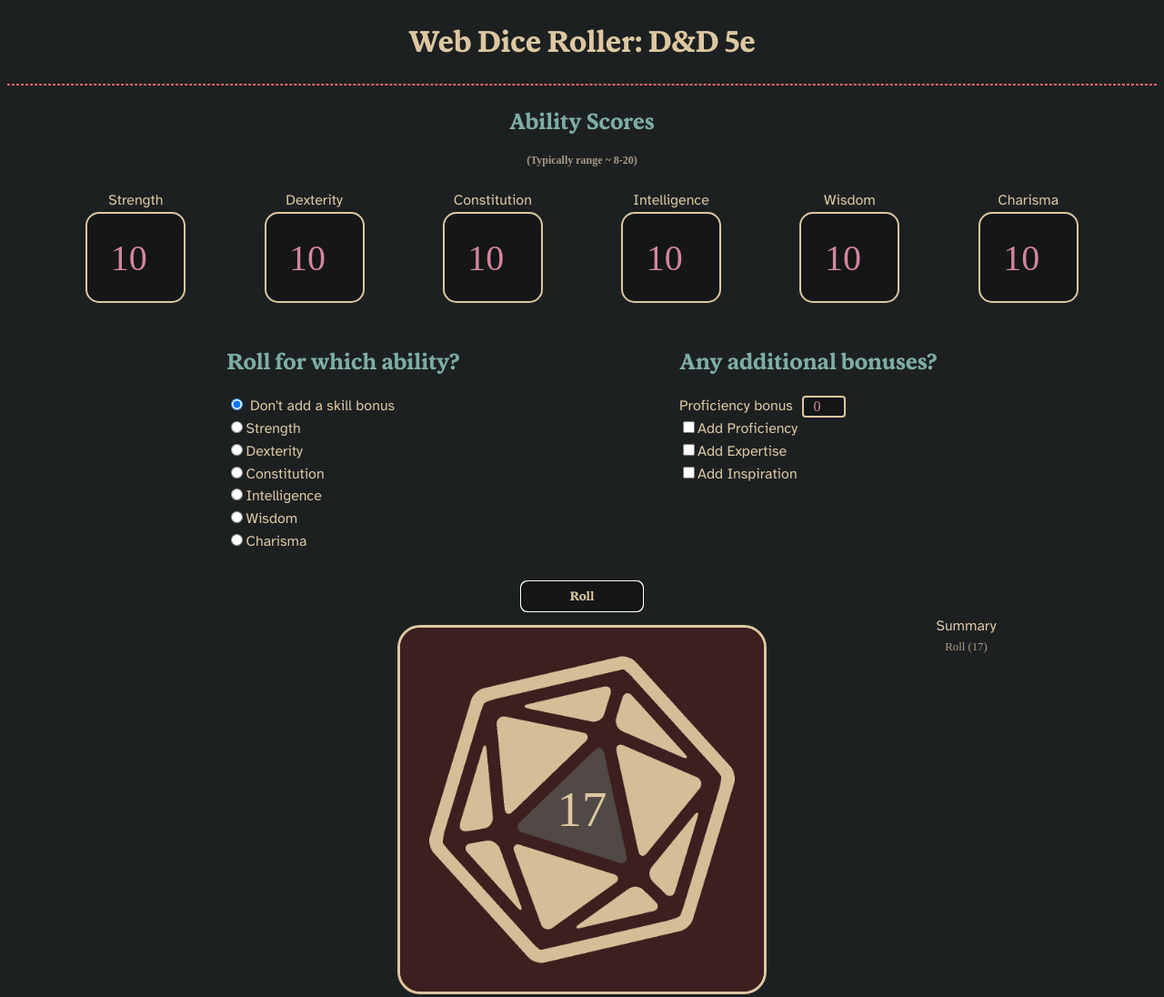
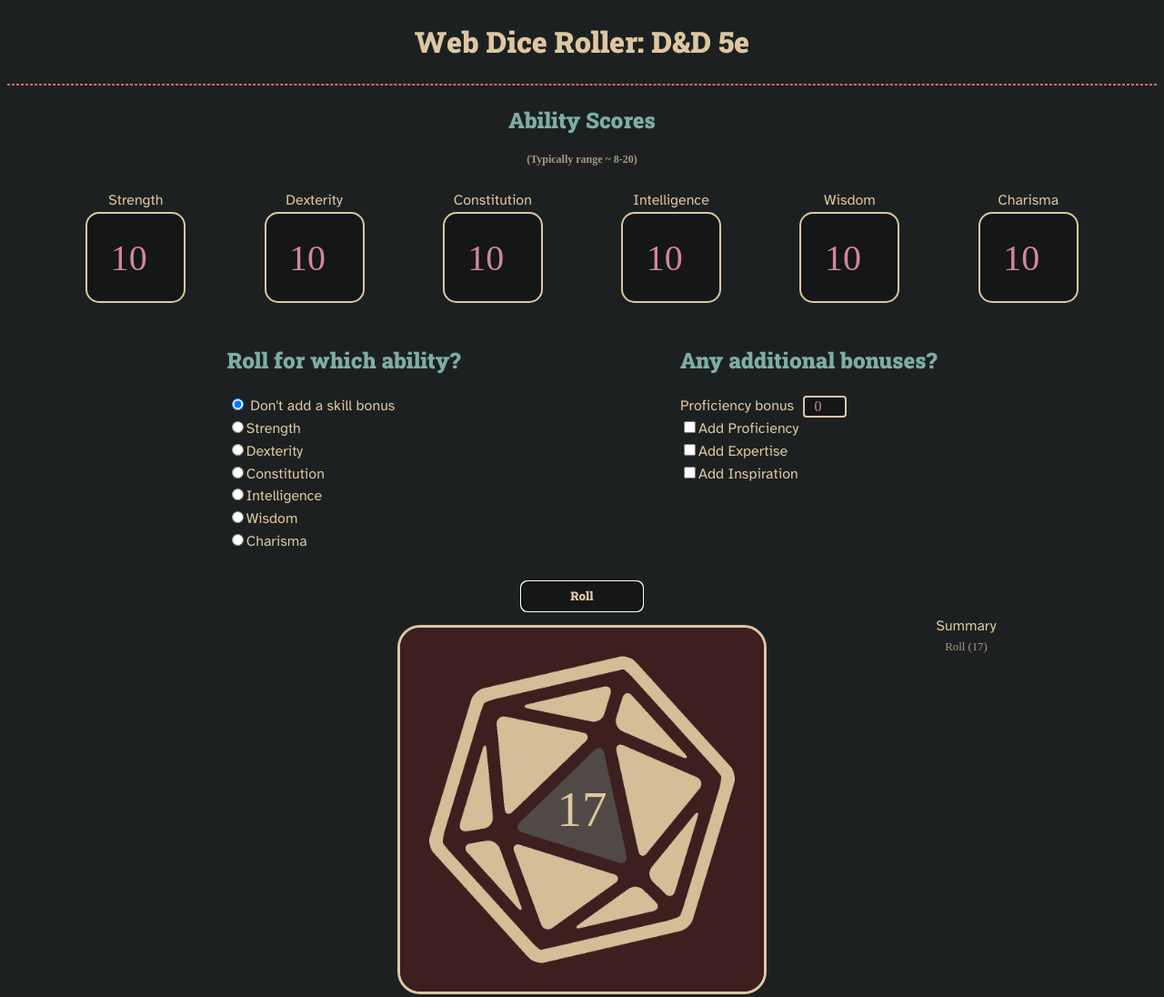
Before and after one commit to mszost/cpsc-44000, a plain HTML site: page sprint-02/dice-roller/index.html in a window 1280 px wide. Shown: the whole page at 91% size. Drawn offline with Linux system fonts and the light colour scheme; a web font is replaced by a local one.

Commit message:
change header font

```diff
--- a/sprint-02/dice-roller/main.js
+++ b/sprint-02/dice-roller/main.js
@@ -66,13 +66,13 @@
         insp = Math.floor(Math.random() * 4) + 1;
     }
 
-    displaySummary(roll, abName, abScore, abBonus, prof, insp, totalBonus);
+    displaySummary(roll, abName, abScore, abBonus, prof, insp);
 
     return totalBonus;
 }
 
 
-function displaySummary(roll, abName, abScore, abBonus, prof, insp, total) {
+function displaySummary(roll, abName, abScore, abBonus, prof, insp) {
     if (roll == 20) {
         document.getElementById("summary").insertAdjacentHTML("beforeend",
             "<div class=\"pos\">Critical Success!</div>");
--- a/sprint-02/dice-roller/style.css
+++ b/sprint-02/dice-roller/style.css
@@ -20,6 +20,11 @@
 
 /* font declarations */
 @font-face {
+    font-family: "Roboto Slab";
+    src: url("assets/fonts/RobotoSlab-Black.ttf");
+}
+
+@font-face {
     font-family: "Atkinson Hyperlegible";
     src: url("assets/fonts/Atkinson-Hyperlegible-Regular.otf");
 }
@@ -27,11 +32,6 @@
 @font-face {
     font-family: "JetBrains Mono";
     src: url("assets/fonts/JetBrainsMonoNerdFont-Medium.ttf");
-}
-
-@font-face {
-    font-family: "Stuart";
-    src: url("assets/fonts/Stuart.ttf");
 }
 
 
@@ -46,7 +46,7 @@
 
 
 h1,h2,h3 {
-    font-family: "Stuart";
+    font-family: "Roboto Slab";
 }
 
 h2 {
@@ -64,7 +64,7 @@
 }
 
 button {
-    font-family: "Stuart";
+    font-family: "Roboto Slab";
     background-color: var(--bg_dim);
     border: var(--txt_dim) 1px solid;
     border-radius: 0.5em;
```
Also changed, not shown: sprint-02/dice-roller/assets/fonts/RobotoSlab-Black.ttf (added), sprint-02/dice-roller/assets/fonts/Stuart.ttf (deleted).
